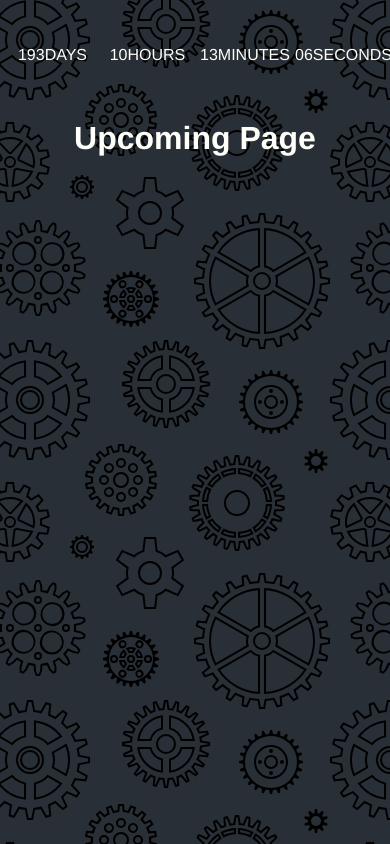
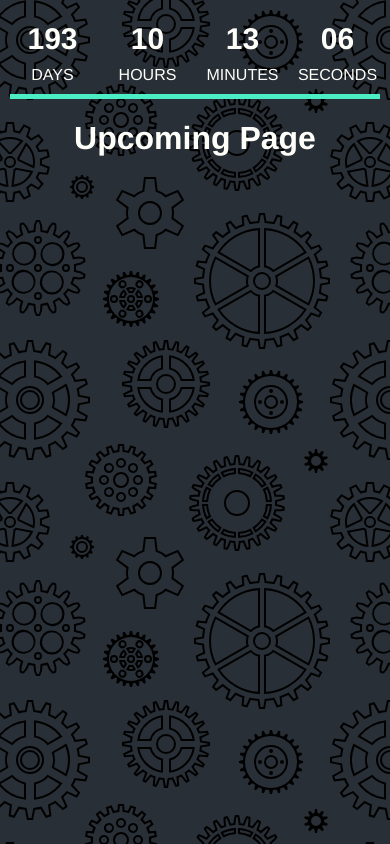
Before and after one commit to sumaerjolly/coming-soon, a React (Create React App) app: page / in a window 390 px wide. Built offline with nearby package versions, Linux system fonts and the light colour scheme; the HTML template or start-up script is replaced by a standard one.

Commit message:
add styling for countdown

```diff
--- a/src/styles/countdown.css
+++ b/src/styles/countdown.css
@@ -7,5 +7,40 @@
   justify-content: center;
 }
 
+.countdown div:not(:last-child) {
+  border-right: solid 2px var(--green);
+}
+
 .countdown-segment {
+  display: grid;
+  grid-gap: 10px;
+  grid-template-columns: 1fr;
 }
+
+.countdown-segment-caption {
+  font-size: 16px;
+  font-weight: 500;
+}
+.countdown-segment-number {
+  font-size: 30px;
+  font-weight: 700;
+  transition: all 0.2s ease-in;
+}
+
+/* hover basic animation */
+
+.countdown-segment-number:hover {
+  transform: scale(1.2);
+}
+
+/* Media Queries */
+
+@media (max-width: 500px) {
+  .countdown {
+    border-bottom: solid 5px var(--green);
+  }
+
+  .countdown div:not(:last-child) {
+    border-right: none;
+  }
+}
```
